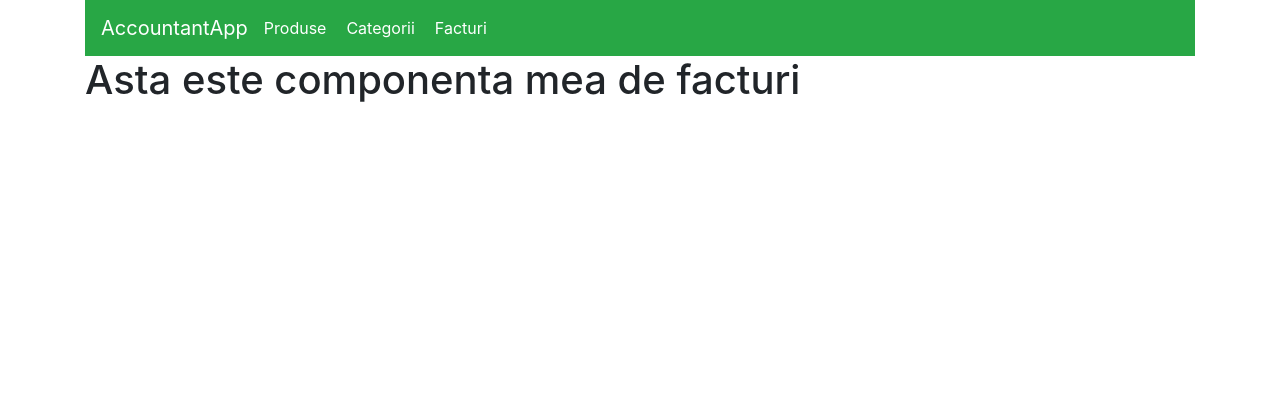
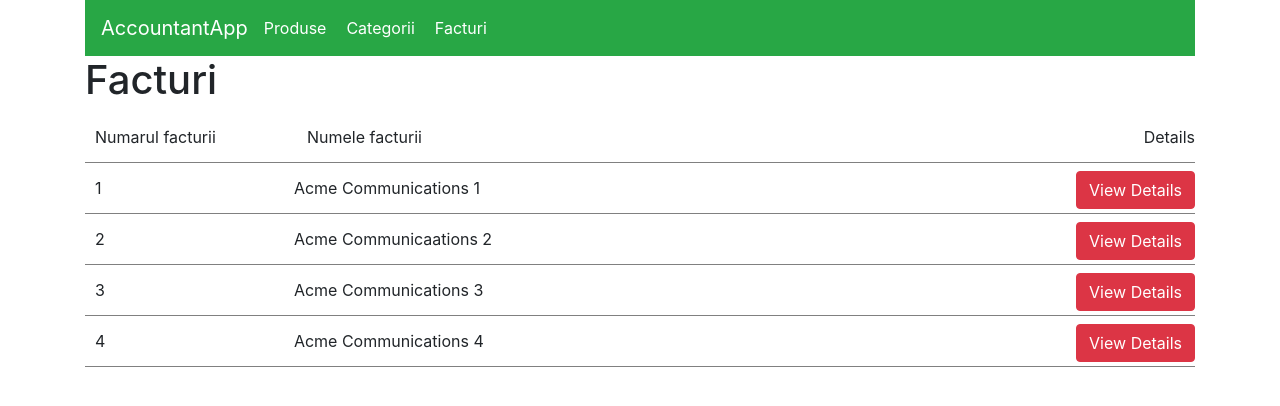
Before and after one commit to alexPopNicolae/accountant, an Angular app in the folder accountantApp/: page /#/invoices in a window 1280 px wide. Shown: the top 406 px of the page. Built offline with nearby package versions, Linux system fonts and the light colour scheme.

Commit message:
added the invoices part master and details

```diff
--- /dev/null
+++ b/accountantApp/src/app/components/InvoiceDetailsComponent/invoice-details.component.html
@@ -0,0 +1,7 @@
+<div class="invoice_details">
+    <h1>Detalii factura</h1>
+    <h2>ID: {{details.id}}</h2>
+    <h2>Catre: {{details.to}}</h2>
+    <h2>Detalii:</h2>
+    <h2>{{details.details}}</h2>
+</div>
--- /dev/null
+++ b/accountantApp/src/app/components/InvoiceDetailsComponent/invoice-details.component.ts
@@ -0,0 +1,22 @@
+import { Component, OnInit } from "@angular/core";
+import { ActivatedRoute, Params } from '@angular/router';
+import { InvoicesService } from "../../services/invoices.service";
+
+@Component({
+    selector:'app-invoice-details-component',
+    templateUrl:'./invoice-details.component.html',
+    styleUrls:['./invoice-details.component.scss']
+})
+export class InvoiceDetails implements OnInit {
+    constructor(private route:ActivatedRoute, private invoiceService:InvoicesService){}
+
+    details
+
+    ngOnInit() {
+        const id = this.route.snapshot.params['id'];
+        this.details = this.invoiceService.getInvoiceById(id);
+        console.log('Detaliile despre factura aceasta sunt: ');
+        console.log(this.details);
+
+    }
+}
--- /dev/null
+++ b/accountantApp/src/app/components/InvoicesComponent/invoices.component.html
@@ -0,0 +1,15 @@
+<div class="invoices_component">
+    <h1>Facturi</h1>
+    <div class="invoices_container">
+        <div class="table_row invoices_header">
+            <div>Numarul facturii</div>
+            <div>Numele facturii</div>
+            <div>Details</div>
+        </div>
+        <div *ngFor="let invoice of invoices" class="table_row">
+            <div>{{invoice.id}}</div>
+            <div>{{invoice.to}}</div>
+            <div><a [routerLink]="['/invoicedetails', invoice.id]" class="btn btn-danger" style="color:white;">View Details</a></div>
+        </div>
+    </div>
+</div>
--- /dev/null
+++ b/accountantApp/src/app/components/InvoicesComponent/invoices.component.scss
@@ -0,0 +1,18 @@
+.invoices_component {
+    .table_row {
+        display: flex;
+        border-bottom: 1px solid grey;
+        & > div {
+            height: 50px;
+            line-height: 50px;
+            &:nth-of-type(1) {
+                width: 20%;
+                padding-left: 10px;
+            }
+            &:nth-of-type(2) {
+                width: 80%;
+                padding-left: 10px;
+            }
+    }
+    }
+}
--- a/accountantApp/src/app/components/InvoicesComponent/invoices.component.ts
+++ b/accountantApp/src/app/components/InvoicesComponent/invoices.component.ts
@@ -1,11 +1,21 @@
-import { Component } from "@angular/core";
+import { Component, OnInit } from "@angular/core";
+import { InvoicesService } from "../../services/invoices.service";
 
 @Component({
     selector:'app-invoices',
-    template:`
-    <div>
-    <h1>Asta este componenta mea de facturi</h1>
-    </div>
-    `
+    templateUrl:'invoices.component.html',
+    styleUrls:['./invoices.component.scss']
+
 })
-export class InvoicesComponent {}
+export class InvoicesComponent implements OnInit{
+    constructor(private invoicesServices:InvoicesService){}
+
+    public invoices;
+
+    ngOnInit(): void {
+        console.log('Astea sunt invoiceruile care vin');
+        console.log(this.invoicesServices.getInvoices());
+        this.invoices = this.invoicesServices.getInvoices();
+    }
+
+}
--- /dev/null
+++ b/accountantApp/src/app/services/invoices.service.ts
@@ -0,0 +1,38 @@
+import { Injectable } from "@angular/core";
+
+@Injectable()
+export class InvoicesService {
+    invoices = [
+        {
+            id:1,
+            to:'Acme Communications 1',
+            details:'This client is very important'
+        },
+        {
+            id:2,
+            to:'Acme Communicaations 2',
+            details:'This client is also very importan'
+        },
+        {
+            id:3,
+            to:'Acme Communications 3',
+            details:'This client is the most important of all'
+        },
+        {
+            id:4,
+            to:'Acme Communications 4',
+            details:'This client is the most important of most important of all'
+        }
+    ];
+
+    public getInvoices() {
+        return this.invoices;
+    }
+
+    public getInvoiceById(id) {
+        var foundInvoice = this.invoices.find((invoice)=> {
+                return invoice.id == id;
+            });
+       return foundInvoice;
+    }
+}
```
Also changed, not shown: accountantApp/src/app/app.module.ts (+8 -3 lines), accountantApp/src/app/components/InvoiceDetailsComponent/invoice-details.component.scss (added).
